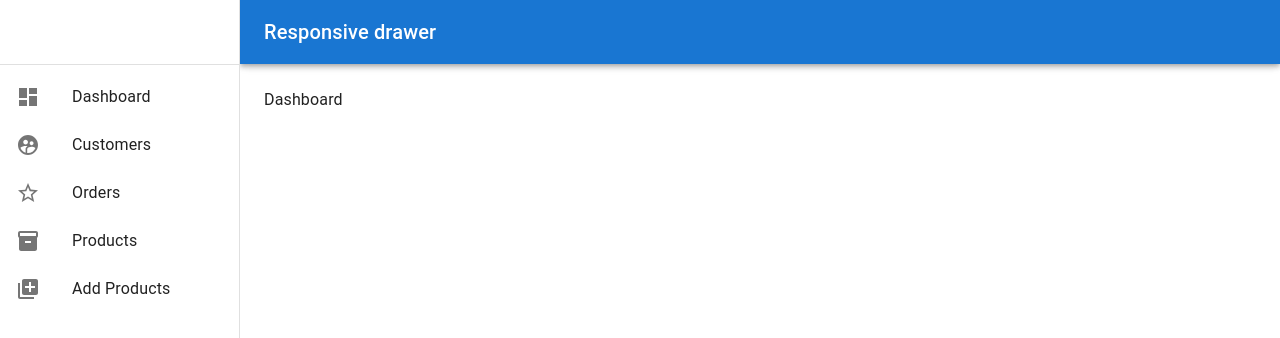
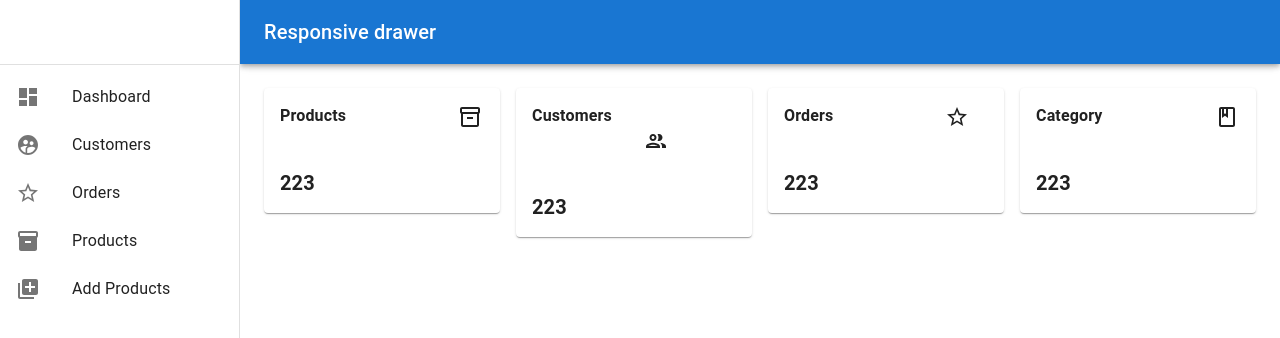
Before and after one commit to hridayeshadhikari/E-Commerce-Site-Frontend-React, a React (Create React App) app in the folder e-commerce/: page /admin in a window 1280 px wide. Shown: the top 338 px of the page. Built offline with nearby package versions, Linux system fonts and the light colour scheme.

Commit message:
admin dashboard

```diff
--- a/e-commerce/src/Admin/Component/Dashboard.jsx
+++ b/e-commerce/src/Admin/Component/Dashboard.jsx
@@ -1,10 +1,61 @@
 import React from 'react'
+import Grid from '@mui/material/Grid';
+import Paper from '@mui/material/Paper';
+import Inventory2OutlinedIcon from '@mui/icons-material/Inventory2Outlined';
+import PeopleOutlinedIcon from '@mui/icons-material/PeopleOutlined';
+import StarBorderOutlinedIcon from '@mui/icons-material/StarBorderOutlined';
+import ClassOutlinedIcon from '@mui/icons-material/ClassOutlined';
 
 const Dashboard = () => {
   return (
     <div>
-      Dashboard
 
+      <Grid container spacing={2}>
+        <Grid item xs={12} sm={6} md={3} lg={3}>
+          <Paper>
+            <div className='p-4 font-bold'>
+              Products
+              <Inventory2OutlinedIcon className='lg:ml-[7rem]'/>
+              <div className='text-xl mt-10'>
+                223
+              </div>
+            </div>
+          </Paper>
+        </Grid>
+        <Grid item xs={12} sm={6} md={3} lg={3}>
+          <Paper>
+            <div className='p-4 font-bold'>
+              Customers
+              <PeopleOutlinedIcon className='lg:ml-[7rem]'/>
+              <div className='text-xl mt-10'>
+                223
+              </div>
+            </div>
+          </Paper>
+        </Grid>
+        <Grid item xs={12} sm={6} md={3} lg={3}>
+          <Paper>
+            <div className='p-4 font-bold'>
+              Orders
+              <StarBorderOutlinedIcon className='lg:ml-[7rem]'/>
+              <div className='text-xl mt-10'>
+                223
+              </div>
+            </div>
+          </Paper>
+        </Grid>
+        <Grid item xs={12} sm={6} md={3} lg={3}>
+          <Paper>
+            <div className='p-4 font-bold'>
+              Category
+              <ClassOutlinedIcon className='lg:ml-[7rem]'/>
+              <div className='text-xl mt-10'>
+                223
+              </div>
+            </div>
+          </Paper>
+        </Grid>
+      </Grid>
     </div>
   )
 }
```
